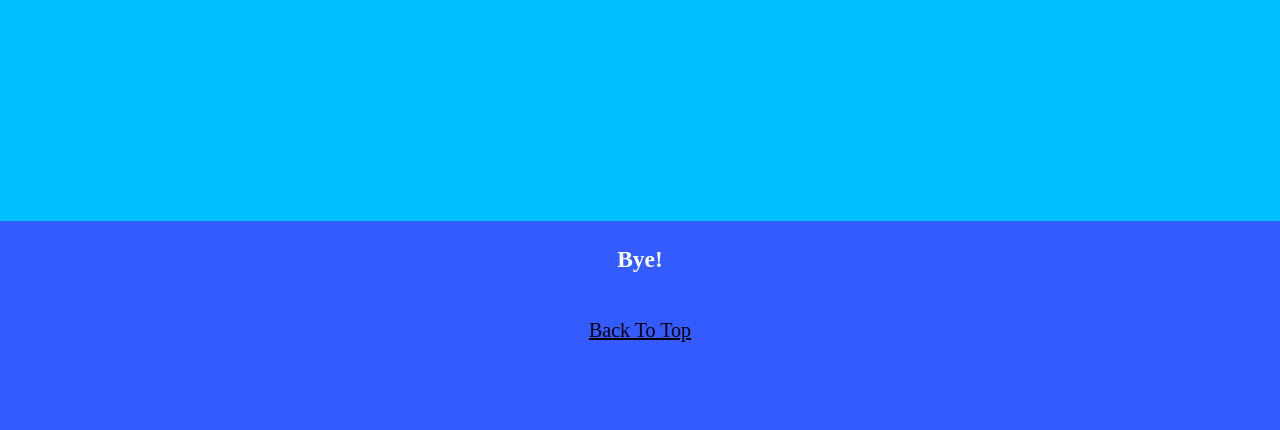
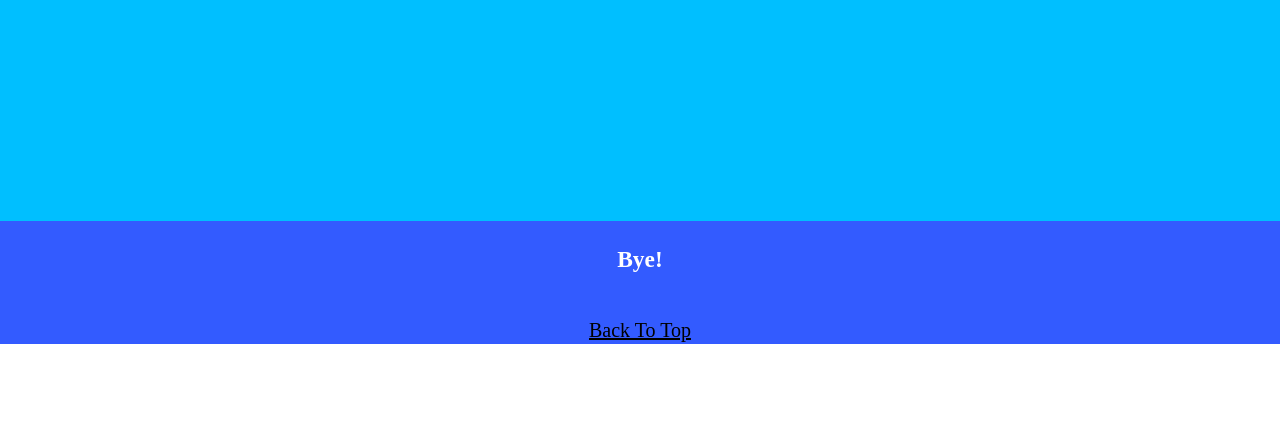
Before and after one commit to Accio1/Accio1.github.io, a plain HTML site: page index.html in a window 1280 px wide. Shown: the part 370-800 px from the top of the page. Drawn offline with Linux system fonts and the light colour scheme.

Commit message:
Update stylesheet.css

```diff
--- a/stylesheet.css
+++ b/stylesheet.css
@@ -1,7 +1,3 @@
-		body {
-  		background-color: #335BFF;
-		}
-
 		#marquee {
 		color: black;
 		font-size: 20px;
```
